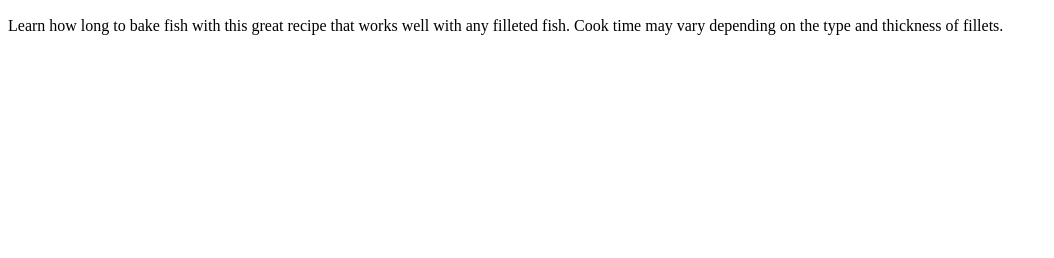
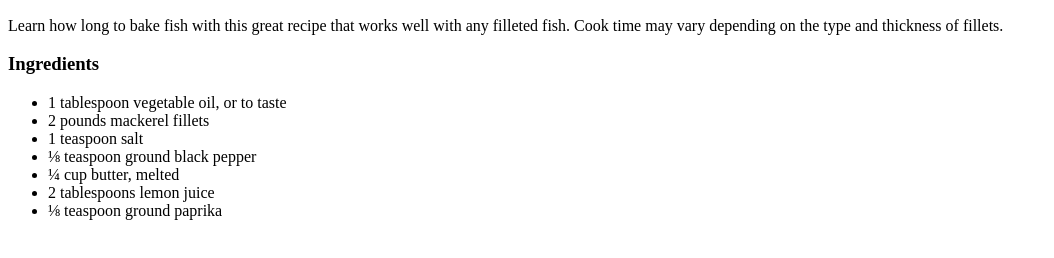
Before and after one commit to Billarchos/odin-recipes, a plain HTML site: page recipes/baked-fish-fillets.html in a window 1280 px wide. Shown: the part 434-692 px from the top of the page, without its empty margins (0-1054 px from the left). Drawn offline with Linux system fonts and the light colour scheme.

Commit message:
Add recipe ingredients

```diff
--- a/recipes/baked-fish-fillets.html
+++ b/recipes/baked-fish-fillets.html
@@ -11,5 +11,15 @@
     <img src="https://www.allrecipes.com/thmb/wzs4EMUE6ujDLyNKyweM5um368Y=/750x0/filters:no_upscale():max_bytes(150000):strip_icc():format(webp)/256349-baked-fish-fillets-ddmfs-3x4-270-250869bb6a264e37afffc2a042a69444.jpg" alt="image of baked fish fillets">
     <h2>Description</h2>
     <p>Learn how long to bake fish with this great recipe that works well with any filleted fish. Cook time may vary depending on the type and thickness of fillets.</p>
+    <h3>Ingredients</h3>
+    <ul>
+        <li>1 tablespoon vegetable oil, or to taste</li>
+        <li>2 pounds mackerel fillets</li>
+        <li>1 teaspoon salt</li>
+        <li>⅛ teaspoon ground black pepper</li>
+        <li>¼ cup butter, melted</li>
+        <li>2 tablespoons lemon juice</li>
+        <li>⅛ teaspoon ground paprika</li>
+    </ul>
 </body>
 </html>
```
